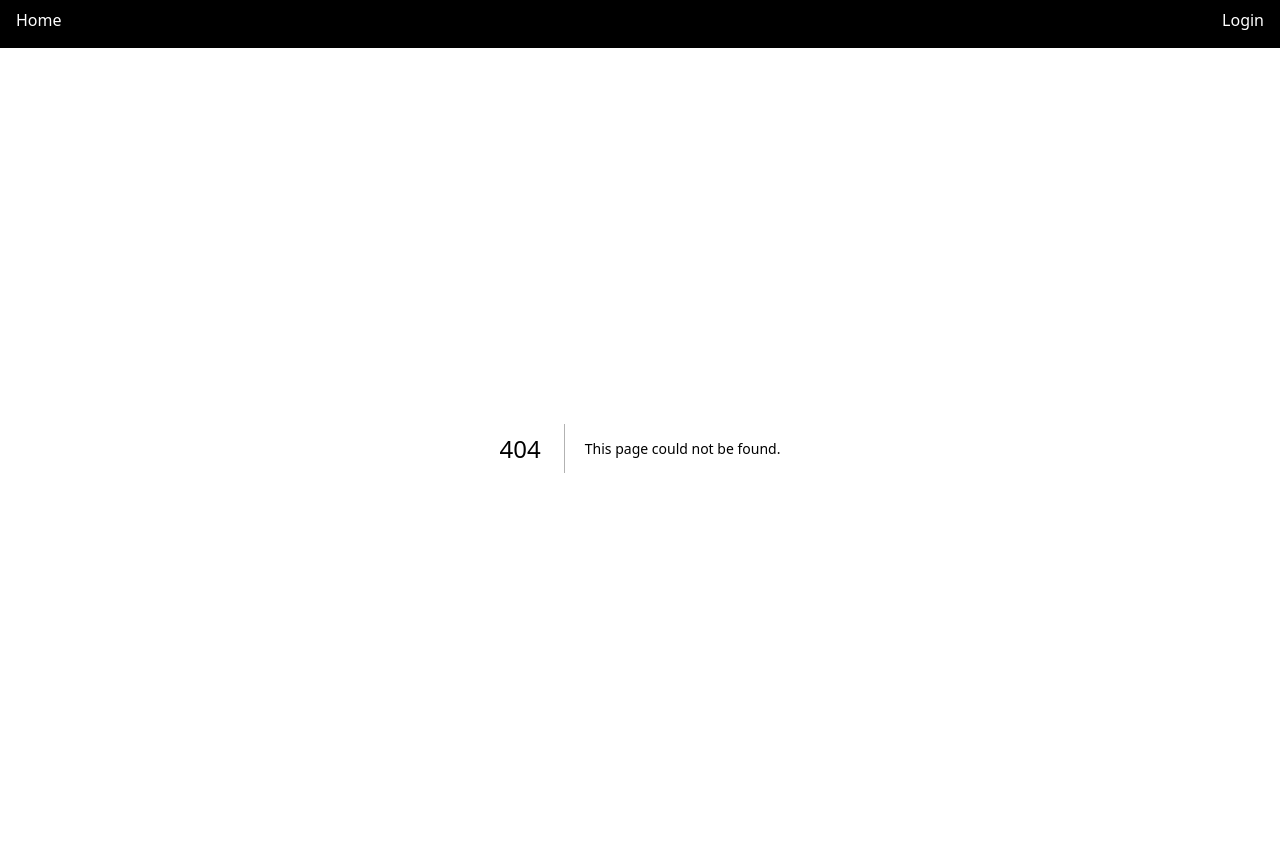
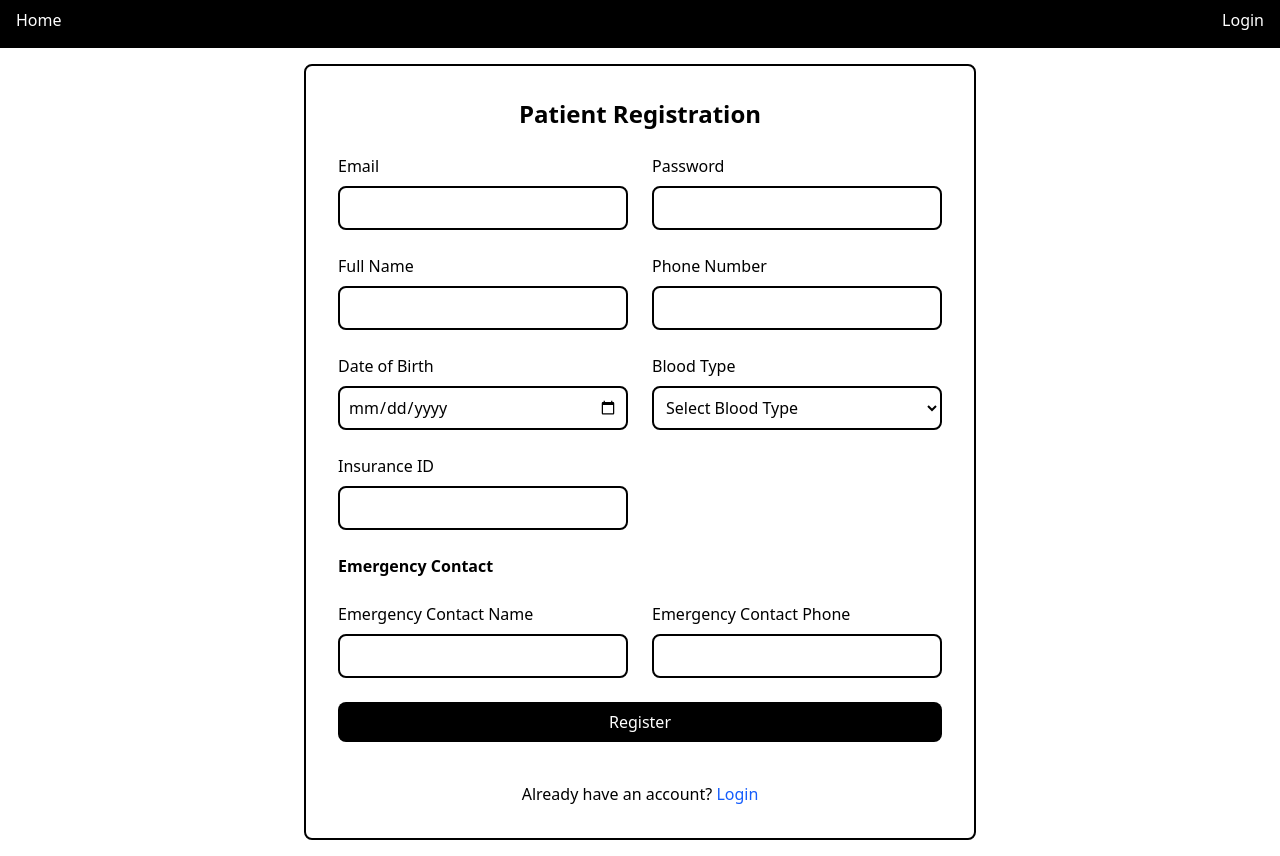
Before and after one commit to henqc/hospital-management-system, a Next.js app in the folder frontend/: page /register in a window 1280 px wide. Before the commit this address had no page. Built offline with nearby package versions, Linux system fonts and the light colour scheme.

Commit message:
register pages

```diff
--- /dev/null
+++ b/frontend/src/api/register.ts
@@ -0,0 +1,30 @@
+"use client";
+
+interface RegistrationData {
+  email: string;
+  password: string;
+  name: string;
+  phone: string;
+  date_of_birth: string;
+  blood_type: string;
+  insurance_id: string;
+  emergency_contact: string;
+  emergency_contact_phone: string;
+}
+
+export async function HandleRegistration(userData: RegistrationData) {
+  const res = await fetch("http://127.0.0.1:8000/sign_up", {
+    method: "POST",
+    headers: {
+      "Content-Type": "application/json",
+    },
+    body: JSON.stringify(userData),
+  });
+
+  if (!res.ok) {
+    const error = await res.json();
+    throw new Error(error.message || "Registration failed");
+  }
+
+  return true;
+}
--- /dev/null
+++ b/frontend/src/app/register/page.tsx
@@ -0,0 +1,201 @@
+"use client";
+
+import { HandleRegistration } from "@/api/register";
+import { useRouter } from "next/navigation";
+import { useState } from "react";
+import Link from "next/link";
+
+export default function Register() {
+  const router = useRouter();
+  const [loading, setLoading] = useState(false);
+
+  const handleSubmit = async (e: React.FormEvent<HTMLFormElement>) => {
+    e.preventDefault();
+    setLoading(true);
+
+    const form = e.currentTarget;
+    const userData = {
+      email: (form.elements.namedItem("email") as HTMLInputElement).value,
+      password: (form.elements.namedItem("password") as HTMLInputElement).value,
+      name: (form.elements.namedItem("name") as HTMLInputElement).value,
+      phone: (form.elements.namedItem("phone") as HTMLInputElement).value,
+      date_of_birth: (form.elements.namedItem("date_of_birth") as HTMLInputElement).value,
+      blood_type: (form.elements.namedItem("blood_type") as HTMLInputElement).value,
+      insurance_id: (form.elements.namedItem("insurance_id") as HTMLInputElement).value,
+      emergency_contact: (form.elements.namedItem("emergency_contact") as HTMLInputElement).value,
+      emergency_contact_phone: (form.elements.namedItem("emergency_contact_phone") as HTMLInputElement).value,
+    };
+
+    try {
+      await HandleRegistration(userData);
+      alert("Registration successful!");
+      router.push("/login");
+    } catch (err: any) {
+      alert(err.message);
+    } finally {
+      setLoading(false);
+    }
+  };
+
+  return (
+    <div className="min-h-screen flex items-center justify-center p-4">
+      <div className="w-full max-w-2xl border-2 border-black rounded-lg p-8">
+        <h1 className="text-2xl font-bold text-center mb-6">Patient Registration</h1>
+
+        <form className="space-y-6" onSubmit={handleSubmit}>
+          <div className="grid grid-cols-1 md:grid-cols-2 gap-6">
+            {/* Account Information */}
+            <div className="space-y-2">
+              <label htmlFor="email" className="block font-medium">
+                Email
+              </label>
+              <input
+                id="email"
+                name="email"
+                type="email"
+                className="w-full p-2 border-2 border-black rounded-lg"
+                required
+              />
+            </div>
+
+            <div className="space-y-2">
+              <label htmlFor="password" className="block font-medium">
+                Password
+              </label>
+              <input
+                id="password"
+                name="password"
+                type="password"
+                className="w-full p-2 border-2 border-black rounded-lg"
+                required
+              />
+            </div>
+
+            <div className="space-y-2">
+              <label htmlFor="name" className="block font-medium">
+                Full Name
+              </label>
+              <input
+                id="name"
+                name="name"
+                type="text"
+                className="w-full p-2 border-2 border-black rounded-lg"
+                required
+              />
+            </div>
+
+            <div className="space-y-2">
+              <label htmlFor="phone" className="block font-medium">
+                Phone Number
+              </label>
+              <input
+                id="phone"
+                name="phone"
+                type="tel"
+                className="w-full p-2 border-2 border-black rounded-lg"
+                required
+              />
+            </div>
+
+            {/* Medical Information */}
+            <div className="space-y-2">
+              <label htmlFor="date_of_birth" className="block font-medium">
+                Date of Birth
+              </label>
+              <input
+                id="date_of_birth"
+                name="date_of_birth"
+                type="date"
+                className="w-full p-2 border-2 border-black rounded-lg"
+                required
+              />
+            </div>
+
+            <div className="space-y-2">
+              <label htmlFor="blood_type" className="block font-medium">
+                Blood Type
+              </label>
+              <select
+                id="blood_type"
+                name="blood_type"
+                className="w-full p-2 border-2 border-black rounded-lg"
+                required
+              >
+                <option value="">Select Blood Type</option>
+                <option value="A+">A+</option>
+                <option value="A-">A-</option>
+                <option value="B+">B+</option>
+                <option value="B-">B-</option>
+                <option value="AB+">AB+</option>
+                <option value="AB-">AB-</option>
+                <option value="O+">O+</option>
+                <option value="O-">O-</option>
+              </select>
+            </div>
+
+            <div className="space-y-2">
+              <label htmlFor="insurance_id" className="block font-medium">
+                Insurance ID
+              </label>
+              <input
+                id="insurance_id"
+                name="insurance_id"
+                type="text"
+                className="w-full p-2 border-2 border-black rounded-lg"
+                required
+              />
+            </div>
+
+            {/* Emergency Contact Information */}
+            <div className="space-y-2 md:col-span-2">
+              <h2 className="font-semibold">Emergency Contact</h2>
+            </div>
+
+            <div className="space-y-2">
+              <label htmlFor="emergency_contact" className="block font-medium">
+                Emergency Contact Name
+              </label>
+              <input
+                id="emergency_contact"
+                name="emergency_contact"
+                type="text"
+                className="w-full p-2 border-2 border-black rounded-lg"
+                required
+              />
+            </div>
+
+            <div className="space-y-2">
+              <label htmlFor="emergency_contact_phone" className="block font-medium">
+                Emergency Contact Phone
+              </label>
+              <input
+                id="emergency_contact_phone"
+                name="emergency_contact_phone"
+                type="tel"
+                className="w-full p-2 border-2 border-black rounded-lg"
+                required
+              />
+            </div>
+          </div>
+
+          <button
+            type="submit"
+            className="w-full p-2 bg-black text-white rounded-lg"
+            disabled={loading}
+          >
+            {loading ? "Registering..." : "Register"}
+          </button>
+
+          <div className="text-center mt-4">
+            <p>
+              Already have an account?{" "}
+              <Link href="/login" className="text-blue-600 hover:underline">
+                Login
+              </Link>
+            </p>
+          </div>
+        </form>
+      </div>
+    </div>
+  );
+}
```
Also changed, not shown: 1 other file (tests, documents, lock files or other folders).
